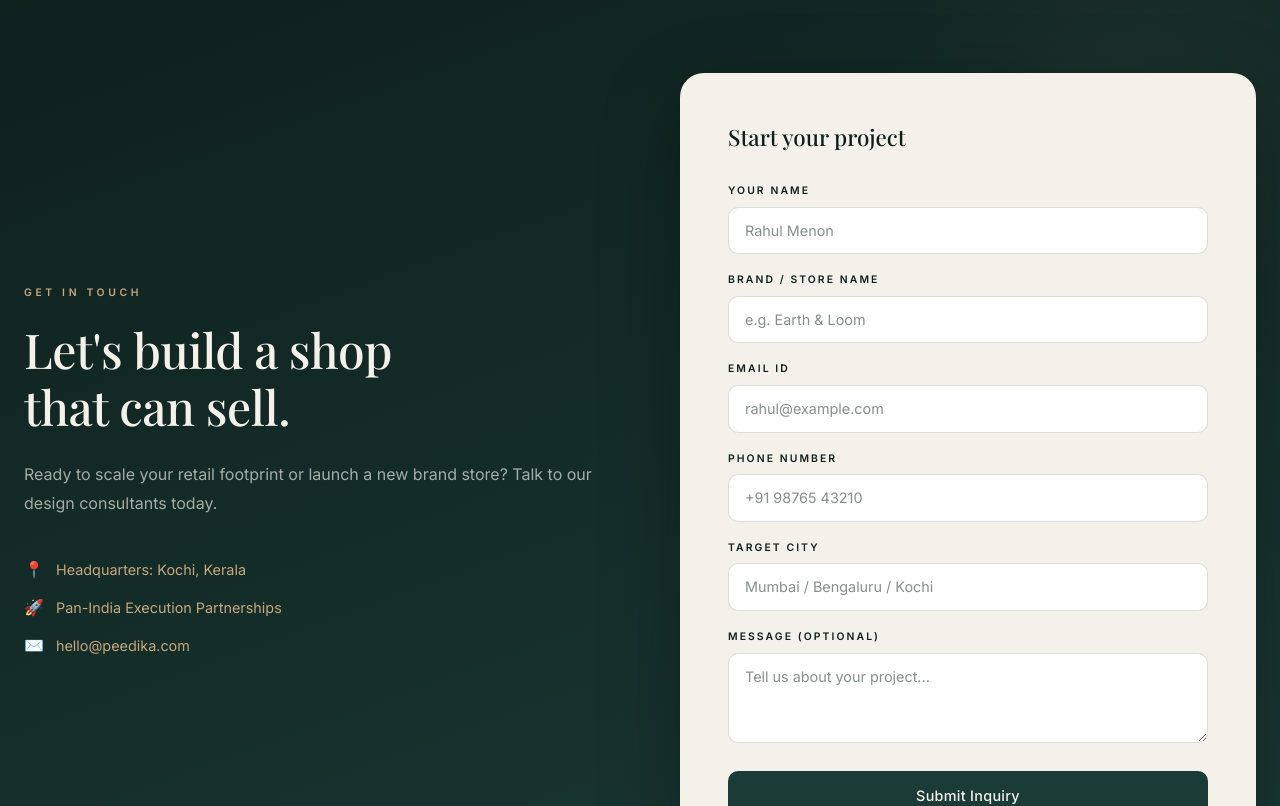
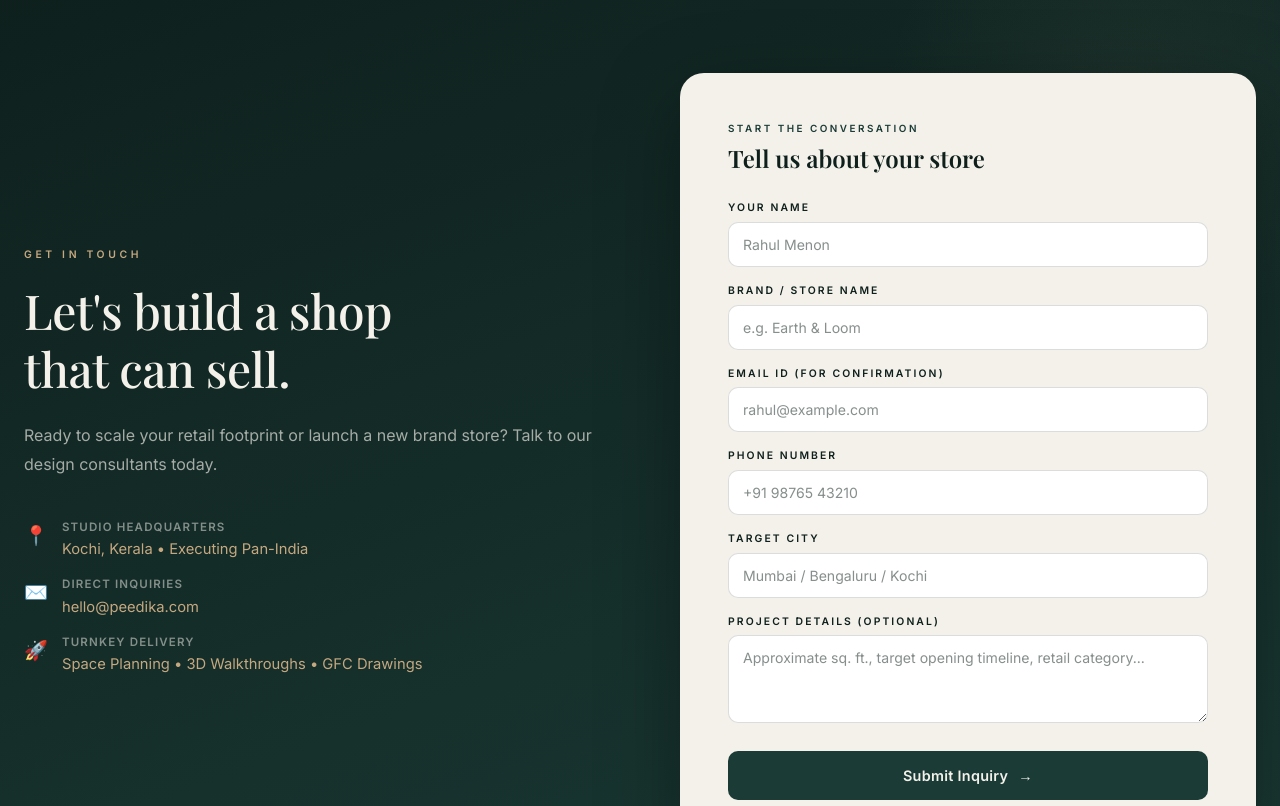
Before and after one commit to fadhilhameed03/peedika-interior-consulting, a React (Vite) app: page / in a window 1280 px wide. Shown: the part 5580-6386 px from the top of the page. Built offline with nearby package versions, Linux system fonts and the light colour scheme; no server answers; a web font is replaced by a local one.

Commit message:
feat: complete EmailJS integration with dual admin alert & customer auto-reply

```diff
--- a/src/components/Contact.jsx
+++ b/src/components/Contact.jsx
@@ -1,19 +1,126 @@
 import React, { useState } from 'react';
+import { EMAILJS_CONFIG } from '../config/emailjs';
 
 const Contact = () => {
   const [form, setForm] = useState({
     name: '',
+    brand: '',
     email: '',
     phone: '',
-    brand: '',
     city: '',
     message: '',
   });
+
+  const [loading, setLoading] = useState(false);
   const [submitted, setSubmitted] = useState(false);
+  const [errorMessage, setErrorMessage] = useState('');
 
-  const handleSubmit = (e) => {
+  const handleSubmit = async (e) => {
     e.preventDefault();
+    setLoading(true);
+    setErrorMessage('');
+
+    const { SERVICE_ID, TEMPLATE_ID_ADMIN, TEMPLATE_ID_CLIENT, PUBLIC_KEY } = EMAILJS_CONFIG;
+    const isConfigured =
+      SERVICE_ID &&
+      SERVICE_ID !== 'YOUR_SERVICE_ID' &&
+      TEMPLATE_ID_ADMIN &&
+      TEMPLATE_ID_ADMIN !== 'YOUR_TEMPLATE_ID_ADMIN' &&
+      PUBLIC_KEY &&
+      PUBLIC_KEY !== 'YOUR_PUBLIC_KEY';
+
+    if (!isConfigured) {
+      // In development / before keys are entered, simulate a graceful submission
+      console.warn(
+        '⚠️ EmailJS is not yet configured with your actual credentials. Please update src/config/emailjs.js or .env.'
+      );
+      setTimeout(() => {
+        setLoading(false);
         setSubmitted(true);
+      }, 1000);
+      return;
+    }
+
+    try {
+      // 1. Email to YOU (the business owner / admin)
+      const adminPayload = {
+        service_id: SERVICE_ID,
+        template_id: TEMPLATE_ID_ADMIN,
+        user_id: PUBLIC_KEY,
+        template_params: {
+          from_name: form.name,
+          brand_name: form.brand,
+          from_email: form.email,
+          phone_number: form.phone,
+          target_city: form.city,
+          message: form.message || 'No additional message provided',
+          reply_to: form.email,
+        },
+      };
+
+      const sendAdmin = fetch('https://api.emailjs.com/api/v1.0/email/send', {
+        method: 'POST',
+        headers: { 'Content-Type': 'application/json' },
+        body: JSON.stringify(adminPayload),
+      });
+
+      const promises = [sendAdmin];
+
+      // 2. Auto-reply email to the CUSTOMER (if a client template is configured)
+      const hasClientTemplate =
+        TEMPLATE_ID_CLIENT && TEMPLATE_ID_CLIENT !== 'YOUR_TEMPLATE_ID_CLIENT';
+
+      if (hasClientTemplate) {
+        const clientPayload = {
+          service_id: SERVICE_ID,
+          template_id: TEMPLATE_ID_CLIENT,
+          user_id: PUBLIC_KEY,
+          template_params: {
+            to_name: form.name,
+            to_email: form.email,
+            brand_name: form.brand,
+            target_city: form.city,
+          },
+        };
+
+        const sendClient = fetch('https://api.emailjs.com/api/v1.0/email/send', {
+          method: 'POST',
+          headers: { 'Content-Type': 'application/json' },
+          body: JSON.stringify(clientPayload),
+        });
+
+        promises.push(sendClient);
+      }
+
+      const results = await Promise.all(promises);
+      const allSuccessful = results.every((res) => res.ok);
+
+      if (!allSuccessful) {
+        throw new Error('One or more email requests failed to send.');
+      }
+
+      setLoading(false);
+      setSubmitted(true);
+    } catch (err) {
+      console.error('Email submission error:', err);
+      setLoading(false);
+      setErrorMessage(
+        'There was an issue sending your message. Please reach out to us directly at hello@peedika.com.'
+      );
+    }
+  };
+
+  const handleReset = () => {
+    setForm({
+      name: '',
+      brand: '',
+      email: '',
+      phone: '',
+      city: '',
+      message: '',
+    });
+    setSubmitted(false);
+    setErrorMessage('');
   };
 
   return (
@@ -27,61 +134,147 @@ const Contact = () => {
       }}
     >
       {/* Background decoration */}
-      <div style={{
+      <div
+        style={{
           position: 'absolute',
-        top: '-100px', right: '-100px',
-        width: '500px', height: '500px',
+          top: '-100px',
+          right: '-100px',
+          width: '500px',
+          height: '500px',
           borderRadius: '50%',
           background: 'radial-gradient(circle, rgba(197,168,128,0.06) 0%, transparent 70%)',
           pointerEvents: 'none',
-      }} />
+        }}
+      />
 
-      <div style={{ maxWidth: '1280px', margin: '0 auto', display: 'grid', gridTemplateColumns: '1fr 1fr', gap: '80px', alignItems: 'center' }} className="contact-grid">
-        {/* Left */}
+      <div
+        style={{
+          maxWidth: '1280px',
+          margin: '0 auto',
+          display: 'grid',
+          gridTemplateColumns: '1fr 1fr',
+          gap: '80px',
+          alignItems: 'center',
+        }}
+        className="contact-grid"
+      >
+        {/* Left Column: Business Details */}
         <div className="reveal">
-          <span style={{ fontSize: '0.65rem', letterSpacing: '0.35em', textTransform: 'uppercase', color: '#C5A880', fontWeight: 600, display: 'block', marginBottom: '20px' }}>
+          <span
+            style={{
+              fontSize: '0.65rem',
+              letterSpacing: '0.35em',
+              textTransform: 'uppercase',
+              color: '#C5A880',
+              fontWeight: 600,
+              display: 'block',
+              marginBottom: '20px',
+            }}
+          >
             Get In Touch
           </span>
           <h2
             className="font-serif"
-            style={{ fontSize: 'clamp(2rem, 4vw, 3rem)', fontWeight: 500, color: '#F4F1EA', lineHeight: 1.2, marginBottom: '24px', letterSpacing: '-0.01em' }}
+            style={{
+              fontSize: 'clamp(2rem, 4vw, 3rem)',
+              fontWeight: 500,
+              color: '#F4F1EA',
+              lineHeight: 1.2,
+              marginBottom: '24px',
+              letterSpacing: '-0.01em',
+            }}
           >
             Let's build a shop<br />that can sell.
           </h2>
-          <p style={{ fontSize: '1rem', lineHeight: 1.8, color: 'rgba(244,241,234,0.65)', marginBottom: '40px' }}>
+          <p
+            style={{
+              fontSize: '1rem',
+              lineHeight: 1.8,
+              color: 'rgba(244,241,234,0.65)',
+              marginBottom: '40px',
+            }}
+          >
             Ready to scale your retail footprint or launch a new brand store?
             Talk to our design consultants today.
           </p>
 
-          <div style={{ display: 'flex', flexDirection: 'column', gap: '14px' }}>
+          <div style={{ display: 'flex', flexDirection: 'column', gap: '16px' }}>
             {[
-              { icon: '📍', text: 'Headquarters: Kochi, Kerala' },
-              { icon: '🚀', text: 'Pan-India Execution Partnerships' },
-              { icon: '✉️', text: 'hello@peedika.com' },
-            ].map(item => (
-              <div key={item.text} style={{ display: 'flex', alignItems: 'center', gap: '12px' }}>
-                <span style={{ fontSize: '1rem' }}>{item.icon}</span>
-                <span style={{ fontSize: '0.9rem', color: '#C5A880', fontWeight: 400 }}>{item.text}</span>
+              { icon: '📍', title: 'Studio Headquarters', text: 'Kochi, Kerala • Executing Pan-India' },
+              { icon: '✉️', title: 'Direct Inquiries', text: 'hello@peedika.com' },
+              { icon: '🚀', title: 'Turnkey Delivery', text: 'Space Planning • 3D Walkthroughs • GFC Drawings' },
+            ].map((item) => (
+              <div key={item.title} style={{ display: 'flex', alignItems: 'flex-start', gap: '14px' }}>
+                <span style={{ fontSize: '1.2rem', marginTop: '2px' }}>{item.icon}</span>
+                <div>
+                  <span style={{ display: 'block', fontSize: '0.72rem', letterSpacing: '0.1em', textTransform: 'uppercase', color: 'rgba(244,241,234,0.5)', fontWeight: 600 }}>
+                    {item.title}
+                  </span>
+                  <span style={{ fontSize: '0.92rem', color: '#C5A880', fontWeight: 400 }}>
+                    {item.text}
+                  </span>
+                </div>
               </div>
             ))}
           </div>
         </div>
 
-        {/* Right — form */}
+        {/* Right Column: Inquiry Form */}
         <div className="reveal reveal-delay-2">
           {submitted ? (
             <div
               style={{
                 backgroundColor: 'rgba(244,241,234,0.06)',
-                border: '1px solid rgba(197,168,128,0.2)',
+                border: '1px solid rgba(197,168,128,0.25)',
                 borderRadius: '24px',
                 padding: '60px 40px',
                 textAlign: 'center',
+                boxShadow: '0 20px 60px rgba(0,0,0,0.3)',
               }}
             >
-              <div style={{ fontSize: '3rem', marginBottom: '20px' }}>🎉</div>
-              <h3 className="font-serif" style={{ fontSize: '1.6rem', color: '#F4F1EA', marginBottom: '12px' }}>Thank you!</h3>
-              <p style={{ color: 'rgba(244,241,234,0.6)', lineHeight: 1.7 }}>We've received your inquiry and will be in touch within 24 hours.</p>
+              <div style={{ fontSize: '3.2rem', marginBottom: '18px' }}>🎉</div>
+              <h3 className="font-serif" style={{ fontSize: '1.8rem', color: '#F4F1EA', marginBottom: '12px' }}>
+                Inquiry Received!
+              </h3>
+              <p style={{ color: 'rgba(244,241,234,0.75)', lineHeight: 1.7, maxWidth: '440px', margin: '0 auto 20px' }}>
+                Thank you, <strong>{form.name}</strong>. We have received your project details for{' '}
+                <strong>{form.brand || 'your store'}</strong> in <strong>{form.city}</strong>.
+              </p>
+              <div
+                style={{
+                  display: 'inline-block',
+                  backgroundColor: 'rgba(197,168,128,0.12)',
+                  border: '1px solid rgba(197,168,128,0.3)',
+                  padding: '10px 20px',
+                  borderRadius: '100px',
+                  fontSize: '0.8rem',
+                  color: '#C5A880',
+                  marginBottom: '28px',
+                }}
+              >
+                ✉️ Confirmation sent to {form.email}
+              </div>
+              <div>
+                <button
+                  type="button"
+                  onClick={handleReset}
+                  style={{
+                    backgroundColor: '#1B3B36',
+                    color: '#F4F1EA',
+                    border: '1px solid rgba(197,168,128,0.3)',
+                    padding: '12px 28px',
+                    borderRadius: '100px',
+                    fontSize: '0.85rem',
+                    fontWeight: 500,
+                    cursor: 'pointer',
+                    transition: 'all 0.2s',
+                  }}
+                  onMouseEnter={(e) => (e.currentTarget.style.backgroundColor = '#2D5A52')}
+                  onMouseLeave={(e) => (e.currentTarget.style.backgroundColor = '#1B3B36')}
+                >
+                  Submit Another Inquiry
+                </button>
+              </div>
             </div>
           ) : (
             <div
@@ -89,22 +282,64 @@ const Contact = () => {
                 backgroundColor: '#F4F1EA',
                 borderRadius: '24px',
                 padding: 'clamp(32px, 5vw, 48px)',
-                boxShadow: '0 24px 80px rgba(0,0,0,0.3)',
+                boxShadow: '0 24px 80px rgba(0,0,0,0.35)',
               }}
             >
-              <h3 className="font-serif" style={{ fontSize: '1.4rem', color: '#0e1f1c', marginBottom: '28px', fontWeight: 500 }}>
-                Start your project
+              <div style={{ marginBottom: '24px' }}>
+                <span
+                  style={{
+                    fontSize: '0.62rem',
+                    letterSpacing: '0.25em',
+                    textTransform: 'uppercase',
+                    color: '#1B3B36',
+                    fontWeight: 700,
+                    display: 'block',
+                    marginBottom: '4px',
+                  }}
+                >
+                  Start The Conversation
+                </span>
+                <h3 className="font-serif" style={{ fontSize: '1.5rem', color: '#0e1f1c', fontWeight: 600 }}>
+                  Tell us about your store
                 </h3>
-              <form onSubmit={handleSubmit} style={{ display: 'flex', flexDirection: 'column', gap: '18px' }}>
+              </div>
+
+              {errorMessage && (
+                <div
+                  style={{
+                    padding: '12px 16px',
+                    backgroundColor: 'rgba(194, 65, 12, 0.1)',
+                    border: '1px solid rgba(194, 65, 12, 0.3)',
+                    borderRadius: '10px',
+                    color: '#9a3412',
+                    fontSize: '0.82rem',
+                    marginBottom: '16px',
+                  }}
+                >
+                  {errorMessage}
+                </div>
+              )}
+
+              <form onSubmit={handleSubmit} style={{ display: 'flex', flexDirection: 'column', gap: '16px' }}>
                 {[
                   { name: 'name', label: 'Your Name', placeholder: 'Rahul Menon', type: 'text', required: true },
                   { name: 'brand', label: 'Brand / Store Name', placeholder: 'e.g. Earth & Loom', type: 'text', required: true },
-                  { name: 'email', label: 'Email ID', placeholder: 'rahul@example.com', type: 'email', required: true },
+                  { name: 'email', label: 'Email ID (for confirmation)', placeholder: 'rahul@example.com', type: 'email', required: true },
                   { name: 'phone', label: 'Phone Number', placeholder: '+91 98765 43210', type: 'tel', required: true },
                   { name: 'city', label: 'Target City', placeholder: 'Mumbai / Bengaluru / Kochi', type: 'text', required: true },
-                ].map(field => (
+                ].map((field) => (
                   <div key={field.name}>
-                    <label style={{ display: 'block', fontSize: '0.65rem', letterSpacing: '0.2em', textTransform: 'uppercase', fontWeight: 600, color: '#0e1f1c', marginBottom: '8px' }}>
+                    <label
+                      style={{
+                        display: 'block',
+                        fontSize: '0.65rem',
+                        letterSpacing: '0.2em',
+                        textTransform: 'uppercase',
+                        fontWeight: 600,
+                        color: '#0e1f1c',
+                        marginBottom: '6px',
+                      }}
+                    >
                       {field.label}
                     </label>
                     <input
@@ -113,41 +348,51 @@ const Contact = () => {
                       required={field.required}
                       placeholder={field.placeholder}
                       value={form[field.name]}
-                      onChange={e => setForm({ ...form, [e.target.name]: e.target.value })}
+                      onChange={(e) => setForm({ ...form, [e.target.name]: e.target.value })}
                       style={{
                         width: '100%',
-                        padding: '12px 16px',
+                        padding: '11px 14px',
                         border: '1.5px solid rgba(14,31,28,0.15)',
                         borderRadius: '10px',
-                        fontSize: '0.9rem',
+                        fontSize: '0.88rem',
                         backgroundColor: '#ffffff',
                         color: '#0e1f1c',
                         outline: 'none',
                         transition: 'border-color 0.2s',
                         fontFamily: 'Inter, sans-serif',
                       }}
-                      onFocus={e => e.target.style.borderColor = '#1B3B36'}
-                      onBlur={e => e.target.style.borderColor = 'rgba(14,31,28,0.15)'}
+                      onFocus={(e) => (e.target.style.borderColor = '#1B3B36')}
+                      onBlur={(e) => (e.target.style.borderColor = 'rgba(14,31,28,0.15)')}
                     />
                   </div>
                 ))}
 
                 <div>
-                  <label style={{ display: 'block', fontSize: '0.65rem', letterSpacing: '0.2em', textTransform: 'uppercase', fontWeight: 600, color: '#0e1f1c', marginBottom: '8px' }}>
-                    Message (optional)
+                  <label
+                    style={{
+                      display: 'block',
+                      fontSize: '0.65rem',
+                      letterSpacing: '0.2em',
+                      textTransform: 'uppercase',
+                      fontWeight: 600,
+                      color: '#0e1f1c',
+                      marginBottom: '6px',
+                    }}
+                  >
+                    Project Details (Optional)
                   </label>
                   <textarea
                     name="message"
                     rows={3}
-                    placeholder="Tell us about your project..."
+                    placeholder="Approximate sq. ft., target opening timeline, retail category..."
                     value={form.message}
-                    onChange={e => setForm({ ...form, message: e.target.value })}
+                    onChange={(e) => setForm({ ...form, message: e.target.value })}
                     style={{
                       width: '100%',
-                      padding: '12px 16px',
+                      padding: '11px 14px',
                       border: '1.5px solid rgba(14,31,28,0.15)',
                       borderRadius: '10px',
-                      fontSize: '0.9rem',
+                      fontSize: '0.88rem',
                       backgroundColor: '#ffffff',
                       color: '#0e1f1c',
                       outline: 'none',
@@ -155,12 +400,14 @@ const Contact = () => {
                       transition: 'border-color 0.2s',
                       fontFamily: 'Inter, sans-serif',
                     }}
-                    onFocus={e => e.target.style.borderColor = '#1B3B36'}
-                    onBlur={e => e.target.style.borderColor = 'rgba(14,31,28,0.15)'}
+                    onFocus={(e) => (e.target.style.borderColor = '#1B3B36')}
+                    onBlur={(e) => (e.target.style.borderColor = 'rgba(14,31,28,0.15)')}
                   />
                 </div>
+
                 <button
                   type="submit"
+                  disabled={loading}
                   style={{
                     backgroundColor: '#1B3B36',
                     color: '#F4F1EA',
@@ -168,25 +415,64 @@ const Contact = () => {
                     padding: '14px 24px',
                     borderRadius: '10px',
                     fontSize: '0.9rem',
-                    fontWeight: 500,
-                    cursor: 'pointer',
-                    marginTop: '4px',
-                    transition: 'background-color 0.2s, box-shadow 0.2s',
+                    fontWeight: 600,
+                    cursor: loading ? 'not-allowed' : 'pointer',
+                    marginTop: '6px',
+                    transition: 'all 0.2s ease',
                     fontFamily: 'Inter, sans-serif',
                     letterSpacing: '0.02em',
+                    display: 'flex',
+                    alignItems: 'center',
+                    justifyContent: 'center',
+                    gap: '10px',
+                    opacity: loading ? 0.75 : 1,
                   }}
-                  onMouseEnter={e => { e.currentTarget.style.backgroundColor = '#2D5A52'; e.currentTarget.style.boxShadow = '0 4px 20px rgba(27,59,54,0.3)'; }}
-                  onMouseLeave={e => { e.currentTarget.style.backgroundColor = '#1B3B36'; e.currentTarget.style.boxShadow = 'none'; }}
+                  onMouseEnter={(e) => {
+                    if (!loading) {
+                      e.currentTarget.style.backgroundColor = '#2D5A52';
+                      e.currentTarget.style.boxShadow = '0 6px 20px rgba(27,59,54,0.3)';
+                    }
+                  }}
+                  onMouseLeave={(e) => {
+                    e.currentTarget.style.backgroundColor = '#1B3B36';
+                    e.currentTarget.style.boxShadow = 'none';
+                  }}
                 >
-                  Submit Inquiry
+                  {loading ? (
+                    <>
+                      <span
+                        style={{
+                          width: '16px',
+                          height: '16px',
+                          border: '2px solid rgba(244,241,234,0.3)',
+                          borderTopColor: '#F4F1EA',
+                          borderRadius: '50%',
+                          display: 'inline-block',
+                          animation: 'spin 0.8s linear infinite',
+                        }}
+                      />
+                      <span>Sending Inquiry...</span>
+                    </>
+                  ) : (
+                    <>
+                      <span>Submit Inquiry</span>
+                      <span>→</span>
+                    </>
+                  )}
                 </button>
               </form>
             </div>
           )}
         </div>
       </div>
+
       <style>{`
-        @media (max-width: 768px) { .contact-grid { grid-template-columns: 1fr !important; gap: 48px !important; } }
+        @keyframes spin {
+          to { transform: rotate(360deg); }
+        }
+        @media (max-width: 768px) {
+          .contact-grid { grid-template-columns: 1fr !important; gap: 48px !important; }
+        }
       `}</style>
     </section>
   );
--- /dev/null
+++ b/src/config/emailjs.js
@@ -0,0 +1,16 @@
+/**
+ * EmailJS Configuration for Peedika Interior Consultants
+ */
+export const EMAILJS_CONFIG = {
+  // 1. Gmail Service ID
+  SERVICE_ID: import.meta.env.VITE_EMAILJS_SERVICE_ID || 'service_5djsey4',
+
+  // 2. Template ID for notification email sent to YOU (the owner)
+  TEMPLATE_ID_ADMIN: import.meta.env.VITE_EMAILJS_TEMPLATE_ADMIN || 'template_bajizjx',
+
+  // 3. Template ID for confirmation/auto-reply sent to the CUSTOMER
+  TEMPLATE_ID_CLIENT: import.meta.env.VITE_EMAILJS_TEMPLATE_CLIENT || 'template_p4f8pfm',
+
+  // 4. Your EmailJS Public Key (found in Account -> API Keys)
+  PUBLIC_KEY: import.meta.env.VITE_EMAILJS_PUBLIC_KEY || 'MWmymDGP_ATsFuwV0',
+};
```
Also changed, not shown: 2 other files (tests, documents, lock files or other folders). Lines whose indentation alone changed are shown as unchanged.
